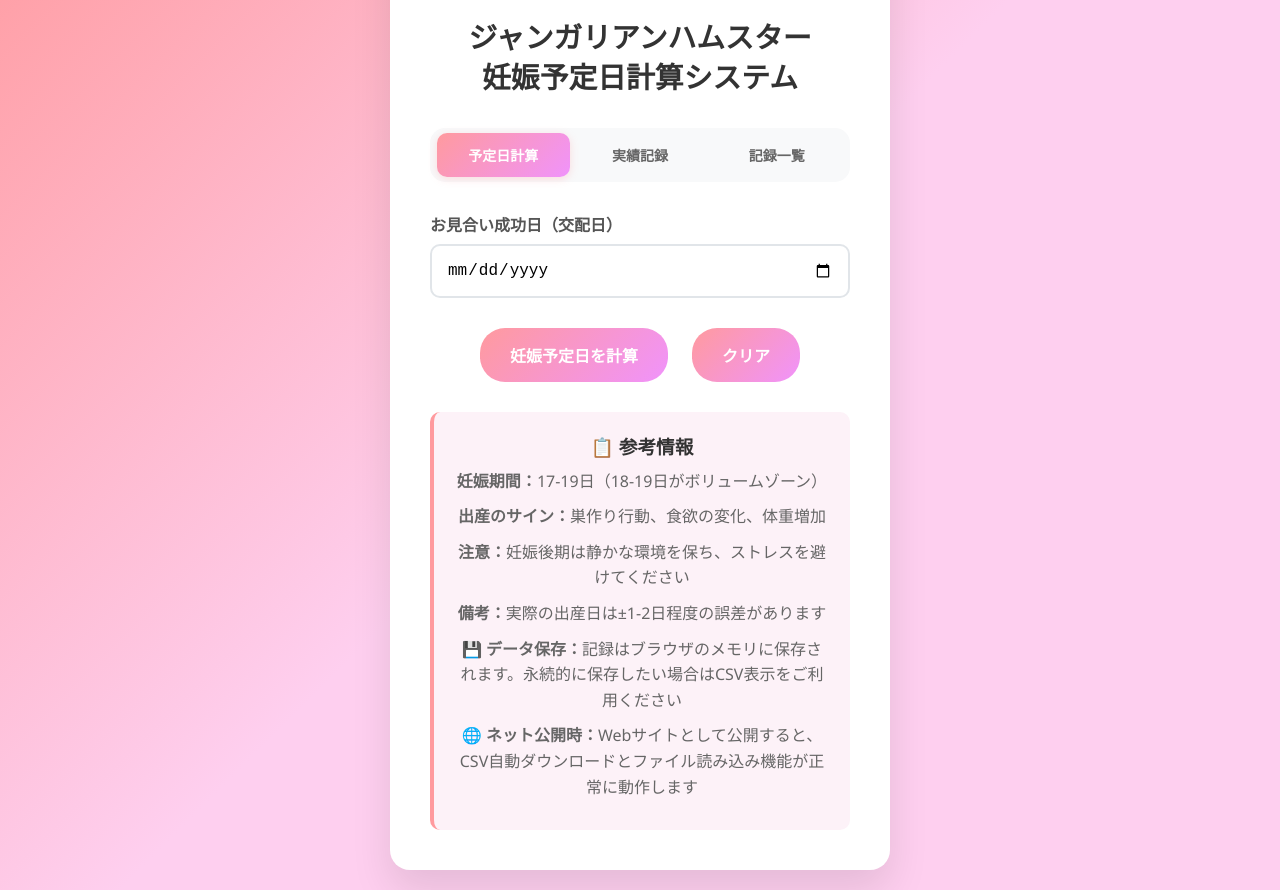
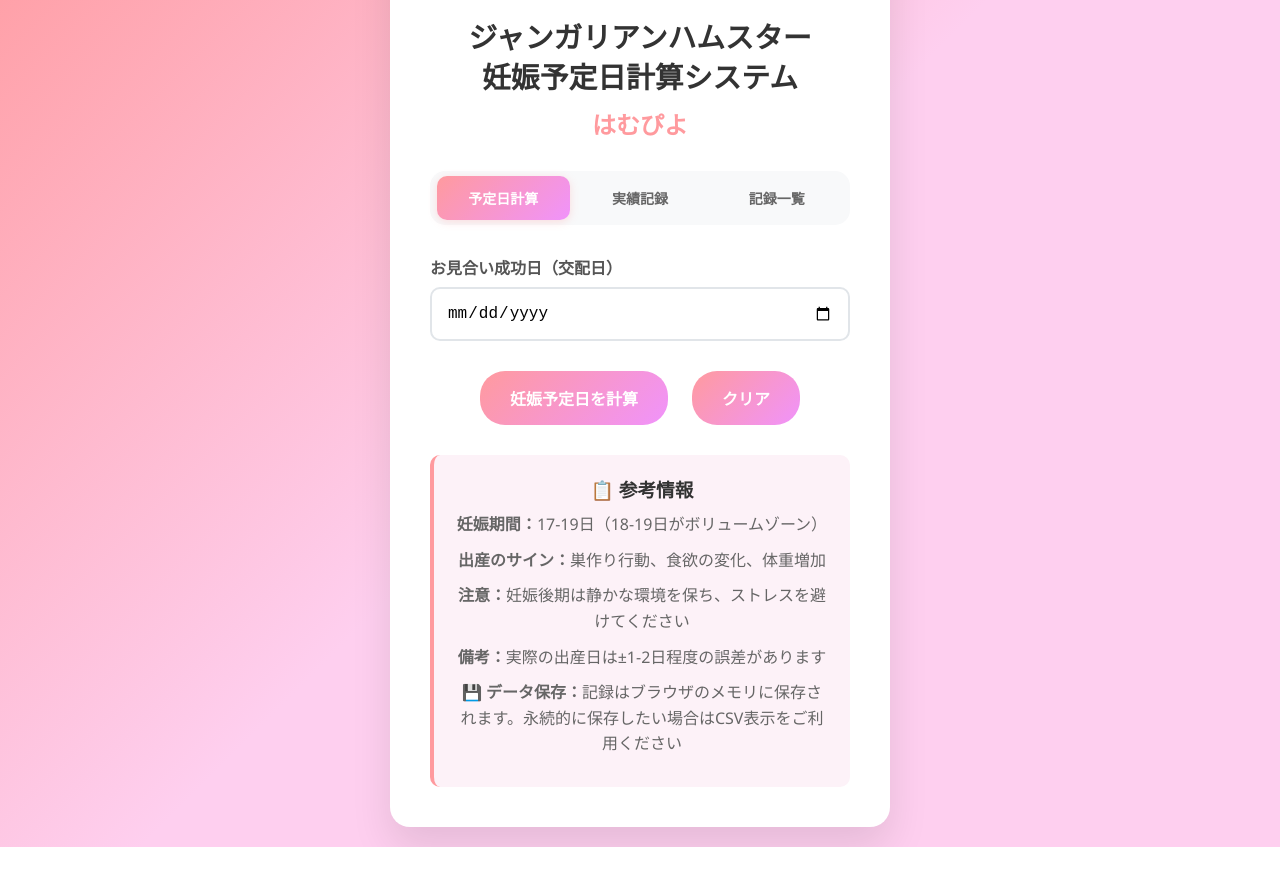
Before and after one commit to hamuchira/hello-baby, a plain HTML site: page index.html in a window 1280 px wide. Shown: the part 150-1040 px from the top of the page. After the commit the page ends 997 px from the top, so only its background shows below. Drawn offline with Linux system fonts and the light colour scheme.

Commit message:
Add files via upload

```diff
--- a/index.html
+++ b/index.html
@@ -449,7 +449,7 @@
 <body>
     <div class="container">
         <div class="hamster-icon">🐹</div>
-        <h1>ジャンガリアンハムスター<br>妊娠予定日計算システム</h1>
+        <h1>ジャンガリアンハムスター<br>妊娠予定日計算システム<br><span style="font-size: 1.5rem; color: #ff9a9e; margin-top: 10px; display: block;">はむぴよ</span></h1>
 
         <!-- PWAインストールバナー -->
         <div id="pwaInstallBanner" class="pwa-install-banner">
@@ -534,7 +534,6 @@
             <p><strong>注意：</strong>妊娠後期は静かな環境を保ち、ストレスを避けてください</p>
             <p><strong>備考：</strong>実際の出産日は±1-2日程度の誤差があります</p>
             <p><strong>💾 データ保存：</strong>記録はブラウザのメモリに保存されます。永続的に保存したい場合はCSV表示をご利用ください</p>
-            <p><strong>🌐 ネット公開時：</strong>Webサイトとして公開すると、CSV自動ダウンロードとファイル読み込み機能が正常に動作します</p>
         </div>
     </div>
 
```
